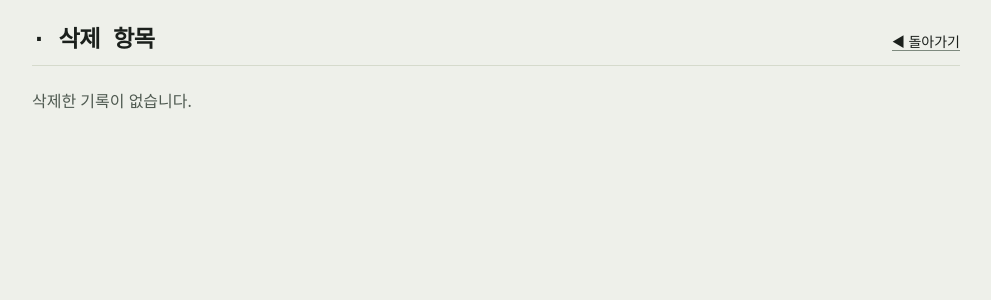
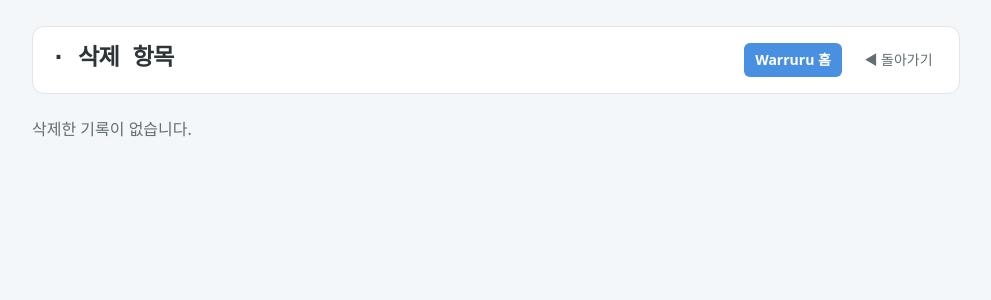
Before and after one commit to WarruruLab/warruru-lab, a Python web app: template local/src/warruru_local/daemon/templates/deleted.html in a window 1280 px wide. Shown: the top 300 px of the page, without its empty margins (144-1135 px from the left). Run offline with Jinja, Linux system fonts and the light colour scheme; the template is opened without the code that fills it, so the values that code supplies are empty.

Commit message:
feat: 로컬 화면에 홈과 DevTalk 색을 입힌다 (#35)
세부 화면에서 시작점으로 돌아갈 길이 일정하지 않았고, 기존 로컬 화면의\n이끼색 계열은 WarruruLab의 DevTalk 화면과 시각 언어가 달랐다.\n\nDevTalk 원본 CSS의 배경·패널·파랑 토큰을 재사용한다. 탐색과 조작은\n파랑으로, 재료 상태는 초록과 주황으로 분리해 같은 색이 두 의미를\n갖지 않게 했다. 모든 화면의 홈은 실제 시작 화면인 /t로 통일한다.\n\n웹폰트와 DevTalk의 React 사이드바는 가져오지 않는다. 로컬 오프라인\n동작과 서버 렌더링 구조를 유지하는 편이 이 화면의 목적에 맞는다.

```diff
--- a/local/src/warruru_local/daemon/templates/_nav.html
+++ b/local/src/warruru_local/daemon/templates/_nav.html
@@ -1,6 +1,5 @@
-{# base.html 의 `nav a` CSS 는 처음부터 있었는데 정작 nav 요소가 없었다. #}
 <nav>
+  <a class="home-link" href="/t" aria-label="홈으로">Warruru 홈</a>
   <a href="/d/{{ today }}">오늘</a>
-  <a href="/t">주제</a>
   <a href="/c/{{ today[:7] }}">달력</a>
 </nav>
--- a/local/src/warruru_local/daemon/templates/base.html
+++ b/local/src/warruru_local/daemon/templates/base.html
@@ -12,30 +12,32 @@
   구글 폰트 한 줄이면 비행기 안에서 이 화면이 무너진다. 대신 표제를
   **모노로 세운다** — 이건 터미널에서 사는 도구이고, 그 성격이 곧 글꼴이다.
 
-  **색은 축 하나만 뜻한다: 이 주제가 글이 될 준비가 되었는가.**
-  이끼색은 재료가 있다(끝점은 '발행함'), 흙색은 비었다.
-  그 축 밖의 것 — 미커밋 변경, 작업 상태, kind — 은 색을 쓰지 않는다.
-  링크도 색이 아니라 밑줄로 알린다. 색이 두 가지를 뜻하기 시작하면
-  이 화면이 답해야 하는 질문("오늘 뭘 글로 쓸 수 있나")이 흐려진다.
+  DevTalk 의 색과 표면을 이어 쓴다. 파랑은 탐색과 조작, 초록과 주황은
+  글의 재료 상태에만 쓴다. 같은 제품군의 화면이 서로 다른 서비스처럼
+  보이지 않게 하되, 상태의 의미는 장식과 섞지 않는다.
 #}
 <style>
   :root {
-    color-scheme: light dark;
+    color-scheme: light;
 
-    --ground:    #eef0ea;
-    --panel:     #f9faf6;
-    --panel-2:   #e4e7dd;
-    --ink:       #1b201c;
-    --ink-soft:  #4f5a51;
-    --ink-faint: #7e8a7f;
-    --rule:      #d5dacc;
-    --rule-soft: #e3e7db;
+    /* WarruruLab/DevTalk frontend/src/App.css 의 실제 토큰 */
+    --ground:    #f4f7f9;
+    --panel:     #ffffff;
+    --panel-2:   #f8f9fa;
+    --ink:       #2d3436;
+    --ink-soft:  #636e72;
+    --ink-faint: #8b949e;
+    --rule:      #e1e4e8;
+    --rule-soft: #edf0f2;
+    --primary:   #4a90e2;
+    --primary-hover: #357abd;
+    --primary-soft: #e3f2fd;
 
     /* 유일한 의미색 */
-    --full:      #4d6b23;   /* 재료가 있다 */
-    --full-soft: #dde6c9;
-    --gap:       #8c4f35;   /* 재료가 비었다 */
-    --gap-soft:  #eedfd6;
+    --full:      #28a745;   /* 재료가 있다 */
+    --full-soft: #d4edda;
+    --gap:       #b06b00;   /* 재료가 비었다 */
+    --gap-soft:  #fff3cd;
 
     --sans: system-ui, -apple-system, "Segoe UI", "Apple SD Gothic Neo",
             "Malgun Gothic", sans-serif;
@@ -49,25 +51,7 @@
     --t-lg: 1.05rem;
     --t-xl: 1.45rem;
 
-    --radius: 6px;
-  }
-
-  @media (prefers-color-scheme: dark) {
-    :root {
-      --ground:    #141814;
-      --panel:     #1b211c;
-      --panel-2:   #242b24;
-      --ink:       #e6eae2;
-      --ink-soft:  #a3ada2;
-      --ink-faint: #74806f;
-      --rule:      #2d352d;
-      --rule-soft: #232a23;
-
-      --full:      #9dbf5f;
-      --full-soft: #24301a;
-      --gap:       #d09068;
-      --gap-soft:  #33241c;
-    }
+    --radius: 12px;
   }
 
   * { box-sizing: border-box; }
@@ -99,9 +83,11 @@
     gap: .5rem 1.1rem;
     align-items: baseline;
     flex-wrap: wrap;
-    padding-bottom: .75rem;
+    padding: 1rem 1.15rem;
     margin-bottom: 1.4rem;
-    border-bottom: 1px solid var(--rule);
+    background: var(--panel);
+    border: 1px solid var(--rule);
+    border-radius: var(--radius);
   }
   h1 {
     font-family: var(--mono);
@@ -115,11 +101,20 @@
 
   nav { display: flex; gap: .9rem; flex-wrap: wrap; font-size: var(--t-md); }
 
-  /* 링크는 색이 아니라 밑줄로 알린다. 색은 재료 상태만 뜻한다. */
+  /* 본문 링크는 밑줄, 탐색과 조작은 DevTalk 파랑으로 알린다. */
   a { color: inherit; text-decoration: underline; text-underline-offset: .18em;
       text-decoration-color: var(--ink-faint); }
-  a:hover { text-decoration-color: var(--ink); }
-  nav a { text-decoration-thickness: 1px; }
+  a:hover { color: var(--primary); text-decoration-color: var(--primary); }
+  nav a {
+    color: var(--ink-soft); text-decoration: none; font-weight: 500;
+    padding: .35rem .5rem; border-radius: 6px;
+  }
+  nav a:hover { color: var(--primary); background: var(--primary-soft); }
+  nav .home-link {
+    color: #fff; background: var(--primary); font-weight: 700;
+    padding-inline: .7rem;
+  }
+  nav .home-link:hover { color: #fff; background: var(--primary-hover); }
 
   /* ── 카드 ───────────────────────────────────────────── */
   .tool {
@@ -129,6 +124,10 @@
     padding: 1rem 1.1rem;
     margin-bottom: 1rem;
   }
+  .tool {
+    transition: border-color .2s ease, box-shadow .2s ease;
+  }
+  .tool:hover { border-color: #c9d9ea; }
   .tool > h2 {
     font-family: var(--mono);
     margin: 0 0 .85rem;
@@ -329,17 +328,17 @@
   button {
     font: inherit; font-size: var(--t-sm); line-height: 1.4;
     cursor: pointer; padding: .2rem .6rem;
-    border-radius: 5px;
+    border-radius: 8px;
     border: 1px solid var(--rule);
     background: transparent;
     color: var(--ink-soft);
   }
-  button:hover { border-color: var(--ink-faint); color: var(--ink); }
+  button:hover { border-color: var(--primary); color: var(--primary); }
   button.primary {
-    border-color: var(--ink); background: var(--ink);
-    color: var(--ground); font-weight: 600;
+    border-color: var(--primary); background: var(--primary);
+    color: #fff; font-weight: 600;
   }
-  button.primary:hover { opacity: .86; color: var(--ground); }
+  button.primary:hover { background: var(--primary-hover); color: #fff; }
   button.danger { color: var(--gap); border-color: var(--gap-soft); }
   button.danger:hover { border-color: var(--gap); color: var(--gap); }
 
@@ -354,7 +353,7 @@
     display: block; width: 100%;
     font-family: var(--mono); line-height: 1.55; resize: vertical;
   }
-  :focus-visible { outline: 2px solid var(--ink); outline-offset: 2px; }
+  :focus-visible { outline: 2px solid var(--primary); outline-offset: 2px; }
 
   /* ── 달력 ───────────────────────────────────────────────
      칠해진 날은 '기록이 있다' 는 뜻이라 재료색과 같은 계열을 쓴다. */
--- a/local/src/warruru_local/daemon/templates/day.html
+++ b/local/src/warruru_local/daemon/templates/day.html
@@ -4,6 +4,7 @@
 <header>
   <h1>{{ view.date }}</h1>
   <nav>
+    <a class="home-link" href="/t" aria-label="홈으로">Warruru 홈</a>
     <a href="/d/{{ view.prev_date }}">◀ 이전</a>
     <a href="/d/{{ view.next_date }}">다음 ▶</a>
     <a href="/d/{{ view.date }}?deleted=1">삭제 항목 보기</a>
--- a/local/src/warruru_local/daemon/templates/deleted.html
+++ b/local/src/warruru_local/daemon/templates/deleted.html
@@ -3,7 +3,10 @@
 {% block content %}
 <header>
   <h1>{{ view.date }} · 삭제 항목</h1>
-  <nav><a href="/d/{{ view.date }}">◀ 돌아가기</a></nav>
+  <nav>
+    <a class="home-link" href="/t" aria-label="홈으로">Warruru 홈</a>
+    <a href="/d/{{ view.date }}">◀ 돌아가기</a>
+  </nav>
 </header>
 
 {% if not view.groups %}
```
Also changed, not shown: local/tests/test_web.py (+17 -0 lines).
